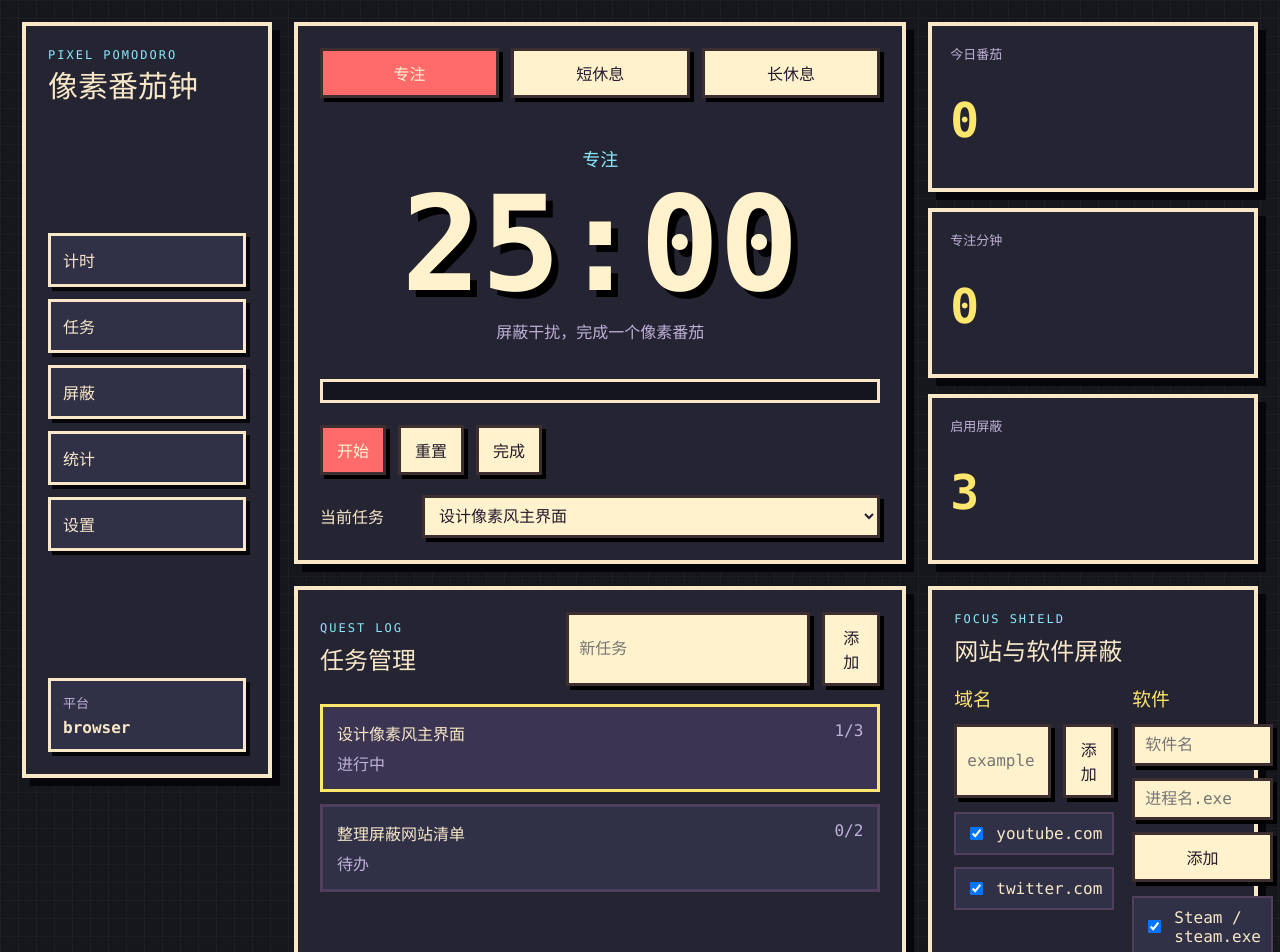
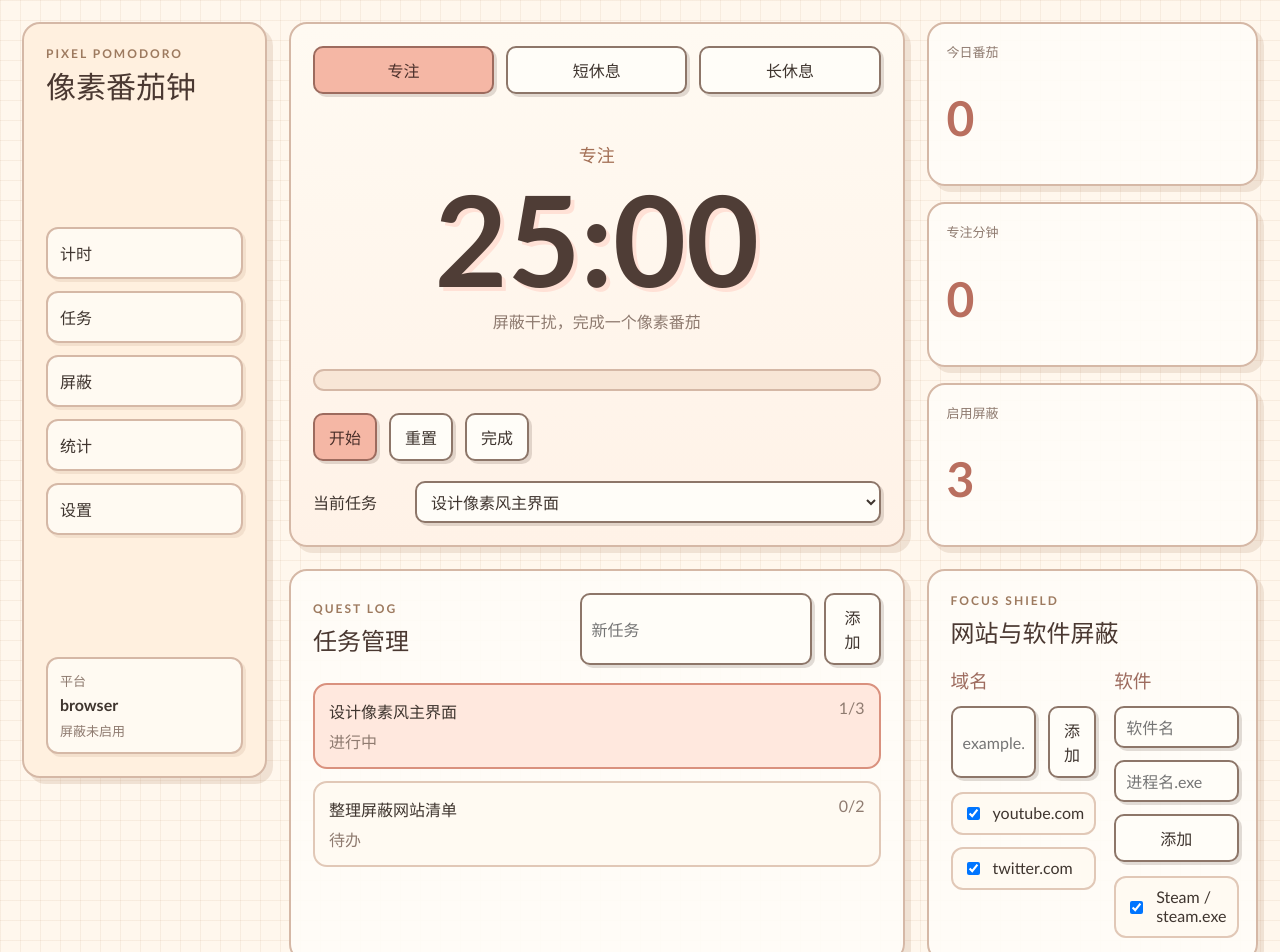
Before and after one commit to withlia/Pomodoro-Timer, a React (Vite) app: page / in a window 1280 px wide. Shown: the top 952 px of the page. Built offline with nearby package versions, Linux system fonts and the light colour scheme.

Commit message:
Improve light theme and host blocking

```diff
--- a/electron/preload.ts
+++ b/electron/preload.ts
@@ -3,5 +3,7 @@ import { contextBridge, ipcRenderer } from 'electron'
 contextBridge.exposeInMainWorld('pixelPomodoro', {
   getPlatform: () => ipcRenderer.invoke('system:get-platform'),
   notify: (payload: { title: string; body: string }) => ipcRenderer.invoke('system:notify', payload),
-  getBlockerStatus: () => ipcRenderer.invoke('blocker:get-status')
+  getBlockerStatus: () => ipcRenderer.invoke('blocker:get-status'),
+  applyHostBlock: (domains: string[]) => ipcRenderer.invoke('blocker:apply-hosts', domains),
+  clearHostBlock: () => ipcRenderer.invoke('blocker:clear-hosts')
 })
--- a/src/App.tsx
+++ b/src/App.tsx
@@ -19,6 +19,7 @@ function App() {
   const [appNameInput, setAppNameInput] = useState('')
   const [processInput, setProcessInput] = useState('')
   const [platform, setPlatform] = useState('browser')
+  const [blockerMessage, setBlockerMessage] = useState('屏蔽未启用')
   const [tasks, setTasks] = useState<Task[]>(() => readStorage('tasks', initialTasks))
   const [sessions, setSessions] = useState<FocusSession[]>(() => readStorage('sessions', []))
   const [blockedSites, setBlockedSites] = useState<BlockedSite[]>(() => readStorage('blockedSites', initialSites))
@@ -51,6 +52,28 @@ function App() {
   useEffect(() => {
     if (timeLeft === 0 && isRunning) completeCurrentMode()
   }, [timeLeft, isRunning])
+
+  useEffect(() => {
+    if (!isRunning || mode !== 'focus') {
+      window.pixelPomodoro?.clearHostBlock().then(() => setBlockerMessage('屏蔽未启用')).catch(() => setBlockerMessage('屏蔽清理失败'))
+      return
+    }
+
+    const domains = blockedSites.filter((site) => site.enabled).map((site) => site.domain)
+    if (domains.length === 0) {
+      setBlockerMessage('没有启用的屏蔽域名')
+      return
+    }
+
+    window.pixelPomodoro
+      ?.applyHostBlock(domains)
+      .then((result) => setBlockerMessage(`已写入 ${result.entries} 条 hosts 规则`))
+      .catch(() => setBlockerMessage('写入 hosts 失败，请用管理员权限启动'))
+
+    return () => {
+      window.pixelPomodoro?.clearHostBlock().catch(() => undefined)
+    }
+  }, [isRunning, mode, blockedSites])
 
   function switchMode(nextMode: TimerMode, autoStart = false) {
     setMode(nextMode)
@@ -114,7 +137,7 @@ function App() {
       <aside className="sidebar pixel-panel">
         <div><p className="eyebrow">Pixel Pomodoro</p><h1>像素番茄钟</h1></div>
         <nav><a href="#timer">计时</a><a href="#tasks">任务</a><a href="#blocks">屏蔽</a><a href="#stats">统计</a><a href="#settings">设置</a></nav>
-        <div className="system-card"><span>平台</span><strong>{platform}</strong></div>
+        <div className="system-card"><span>平台</span><strong>{platform}</strong><small>{blockerMessage}</small></div>
       </aside>
       <section className="content-grid">
         <TimerPanel mode={mode} settings={settings} timeLeft={timeLeft} isRunning={isRunning} progress={progress} tasks={tasks} selectedTaskId={selectedTaskId} setSelectedTaskId={setSelectedTaskId} setIsRunning={setIsRunning} switchMode={switchMode} completeCurrentMode={completeCurrentMode} />
--- a/src/styles.css
+++ b/src/styles.css
@@ -1,12 +1,7 @@
-@font-face {
-  font-family: PixelLocal;
-  src: local("Consolas");
-}
-
 :root {
-  color: #f8e8c8;
-  background: #16161d;
-  font-family: PixelLocal, Consolas, monospace;
+  color: #3f352f;
+  background: #fff7ed;
+  font-family: "Trebuchet MS", "Microsoft YaHei", system-ui, sans-serif;
   font-synthesis: none;
   text-rendering: geometricPrecision;
 }
@@ -24,10 +19,10 @@ body {
   min-width: 960px;
   min-height: 100vh;
   background:
-    linear-gradient(90deg, rgba(255, 255, 255, 0.03) 1px, transparent 1px),
-    linear-gradient(rgba(255, 255, 255, 0.03) 1px, transparent 1px),
-    #16161d;
-  background-size: 18px 18px;
+    linear-gradient(90deg, rgba(196, 155, 121, 0.12) 1px, transparent 1px),
+    linear-gradient(rgba(196, 155, 121, 0.12) 1px, transparent 1px),
+    #fff7ed;
+  background-size: 20px 20px;
 }
 
 button,
@@ -39,29 +34,31 @@ select {
 button,
 select,
 input {
-  border: 3px solid #3d2f2f;
-  background: #fff2cc;
-  color: #241b2f;
+  border: 2px solid #8d7669;
+  border-radius: 10px;
+  background: #fffdf8;
+  color: #3f352f;
   outline: none;
-  box-shadow: 4px 4px 0 #000;
+  box-shadow: 3px 3px 0 rgba(91, 68, 58, 0.18);
 }
 
 button {
   cursor: pointer;
   padding: 10px 14px;
-  text-transform: uppercase;
+  font-weight: 700;
 }
 
 button:hover,
 button.active,
 button.primary {
-  background: #ff6b6b;
-  color: #fff7d6;
+  background: #f5b7a5;
+  border-color: #9d6b5e;
+  color: #4a2f2a;
 }
 
 button:active {
-  transform: translate(3px, 3px);
-  box-shadow: 1px 1px 0 #000;
+  transform: translate(2px, 2px);
+  box-shadow: 1px 1px 0 rgba(91, 68, 58, 0.18);
 }
 
 input,
@@ -85,16 +82,17 @@ p {
 
 .app-shell {
   display: grid;
-  grid-template-columns: 250px 1fr;
+  grid-template-columns: 245px 1fr;
   gap: 22px;
   min-height: 100vh;
   padding: 22px;
 }
 
 .pixel-panel {
-  border: 4px solid #f8e8c8;
-  background: #242432;
-  box-shadow: 8px 8px 0 #05050a;
+  border: 2px solid #d5b8a6;
+  border-radius: 18px;
+  background: rgba(255, 253, 248, 0.92);
+  box-shadow: 6px 6px 0 rgba(179, 139, 112, 0.2);
 }
 
 .sidebar {
@@ -105,17 +103,20 @@ p {
   justify-content: space-between;
   height: calc(100vh - 44px);
   padding: 22px;
+  background: #fff0df;
 }
 
 .sidebar h1 {
   margin-top: 8px;
+  color: #4a3831;
   font-size: 30px;
   line-height: 1.2;
 }
 
 .eyebrow {
-  color: #8be9fd;
+  color: #9d7a5f;
   font-size: 12px;
+  font-weight: 800;
   letter-spacing: 2px;
   text-transform: uppercase;
 }
@@ -127,10 +128,15 @@ p {
 
 .sidebar nav a,
 .system-card {
-  border: 3px solid #f8e8c8;
+  border: 2px solid #d5b8a6;
+  border-radius: 12px;
   padding: 12px;
-  background: #303047;
-  box-shadow: 4px 4px 0 #05050a;
+  background: #fffaf2;
+  box-shadow: 3px 3px 0 rgba(179, 139, 112, 0.16);
+}
+
+.sidebar nav a:hover {
+  background: #ffe1d6;
 }
 
 .system-card {
@@ -139,8 +145,9 @@ p {
 }
 
 .system-card span,
-.stat-card span {
-  color: #c0b1d8;
+.stat-card span,
+.system-card small {
+  color: #8f7b70;
   font-size: 13px;
 }
 
@@ -161,6 +168,7 @@ p {
 
 .hero-card {
   min-height: 430px;
+  background: linear-gradient(180deg, #fffaf2 0%, #fff2e7 100%);
 }
 
 .summary-grid {
@@ -176,7 +184,7 @@ p {
 }
 
 .stat-card strong {
-  color: #ffe66d;
+  color: #b96f5f;
   font-size: 48px;
 }
 
@@ -200,32 +208,34 @@ p {
 }
 
 .timer-display span {
-  color: #8be9fd;
+  color: #a36f55;
   font-size: 18px;
+  font-weight: 800;
 }
 
 .timer-display strong {
-  color: #fff2cc;
-  font-size: clamp(72px, 11vw, 132px);
+  color: #4f3d36;
+  font-size: clamp(72px, 11vw, 126px);
   line-height: 0.9;
-  text-shadow: 7px 7px 0 #000;
+  text-shadow: 4px 4px 0 #ffe1d6;
 }
 
 .timer-display p {
-  color: #c0b1d8;
+  color: #8f7b70;
 }
 
 .progress-track {
   overflow: hidden;
-  height: 24px;
+  height: 22px;
   margin-bottom: 22px;
-  border: 3px solid #f8e8c8;
-  background: #15151f;
+  border: 2px solid #d5b8a6;
+  border-radius: 999px;
+  background: #f8e6d6;
 }
 
 .progress-track div {
   height: 100%;
-  background: repeating-linear-gradient(90deg, #50fa7b 0 14px, #3bd265 14px 28px);
+  background: repeating-linear-gradient(90deg, #f0a48f 0 14px, #e8927e 14px 28px);
 }
 
 .current-task {
@@ -246,6 +256,7 @@ p {
 
 .section-title h2 {
   margin-top: 6px;
+  color: #4a3831;
 }
 
 .task-list,
@@ -261,14 +272,15 @@ p {
   justify-content: space-between;
   gap: 12px;
   padding: 14px;
-  border: 3px solid #51405d;
-  background: #303047;
+  border: 2px solid #e1c8b7;
+  border-radius: 14px;
+  background: #fffaf2;
   cursor: pointer;
 }
 
 .task-item.selected {
-  border-color: #ffe66d;
-  background: #3b3553;
+  border-color: #d9917e;
+  background: #ffe8de;
 }
 
 .task-item div {
@@ -278,7 +290,7 @@ p {
 
 .task-item span,
 .task-item p {
-  color: #c0b1d8;
+  color: #8f7b70;
 }
 
 .two-columns {
@@ -289,7 +301,7 @@ p {
 
 .two-columns h3 {
   margin-bottom: 12px;
-  color: #ffe66d;
+  color: #9d6b5e;
 }
 
 .inline-form.stacked {
@@ -306,8 +318,9 @@ p {
   gap: 10px;
   align-items: center;
   padding: 10px;
-  border: 2px solid #51405d;
-  background: #303047;
+  border: 2px solid #e1c8b7;
+  border-radius: 12px;
+  background: #fffaf2;
 }
 
 .mini-list input,
@@ -331,20 +344,23 @@ p {
 }
 
 .bar-chart div div {
-  height: 24px;
-  border: 3px solid #f8e8c8;
-  background: #15151f;
+  height: 22px;
+  border: 2px solid #d5b8a6;
+  border-radius: 999px;
+  background: #f8e6d6;
 }
 
 .bar-chart i {
   display: block;
   height: 100%;
-  background: #ff6b6b;
+  border-radius: 999px;
+  background: #d9917e;
 }
 
 .bar-chart em {
-  color: #ffe66d;
+  color: #9d6b5e;
   font-style: normal;
+  font-weight: 800;
 }
 
 .settings-grid {
@@ -354,7 +370,7 @@ p {
 .settings-grid label {
   display: grid;
   gap: 8px;
-  color: #c0b1d8;
+  color: #8f7b70;
 }
 
 @media (max-width: 1050px) {
--- a/src/types/electron.d.ts
+++ b/src/types/electron.d.ts
@@ -7,7 +7,10 @@ declare global {
         hostBlockingReady: boolean
         appBlockingReady: boolean
         requiresAdmin: boolean
+        hostsPath: string
       }>
+      applyHostBlock: (domains: string[]) => Promise<{ ok: boolean; entries: number; hostsPath: string }>
+      clearHostBlock: () => Promise<{ ok: boolean; hostsPath: string }>
     }
   }
 }
```
Also changed, not shown: electron/main.ts (+61 -2 lines).
